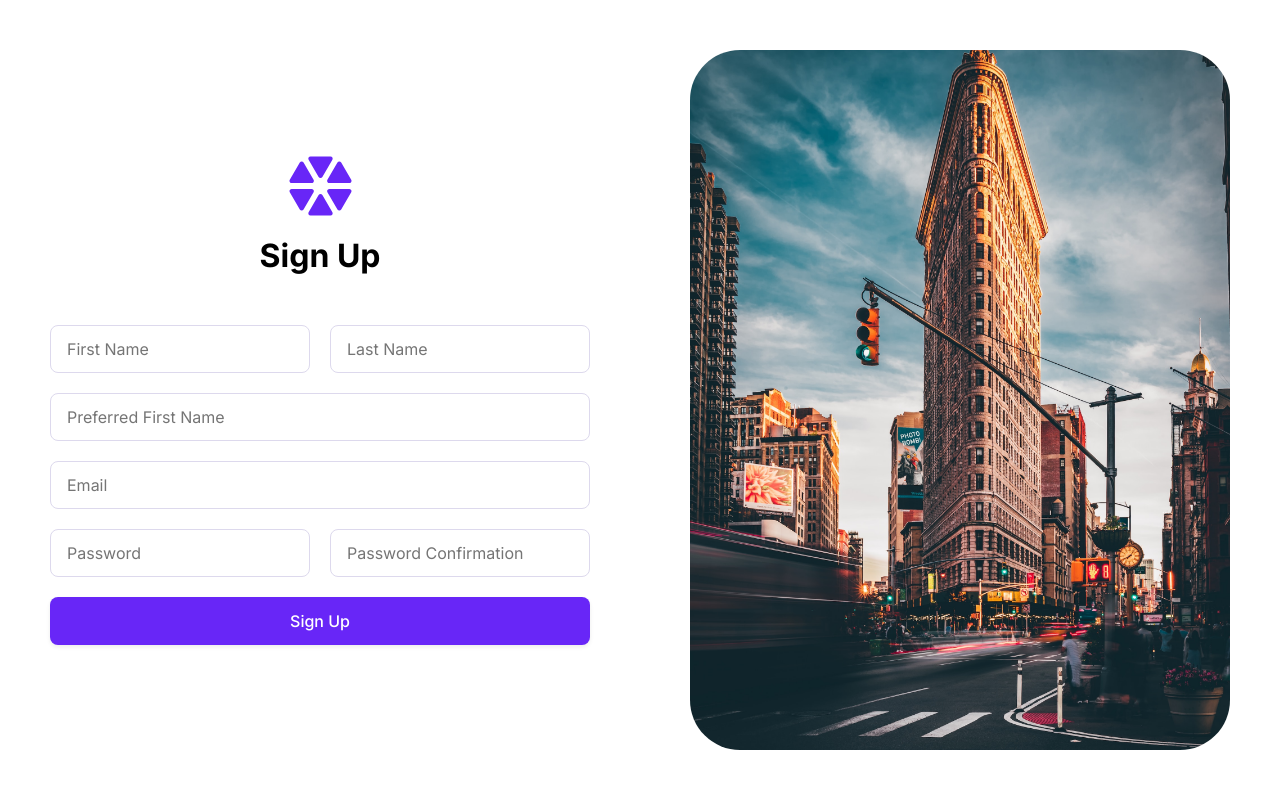
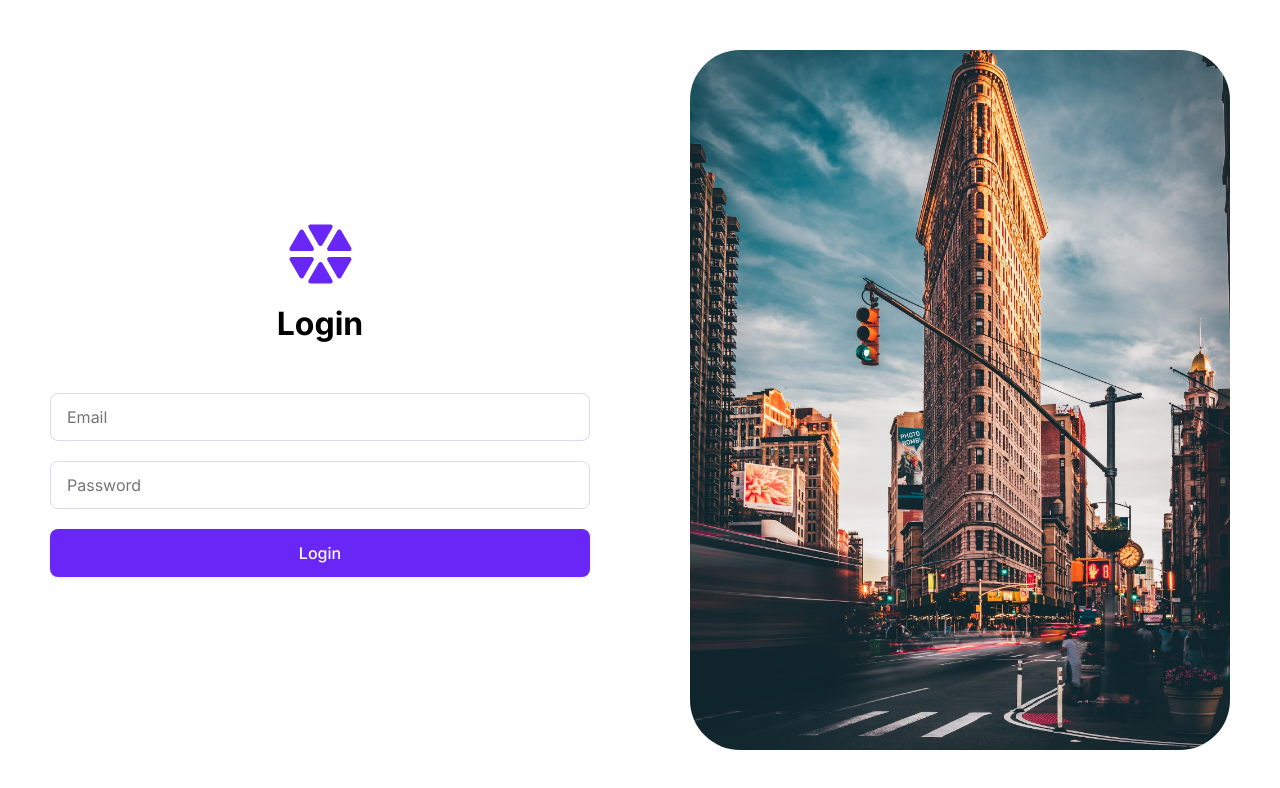
Before and after one commit to kulievtech/projectify-app-ui, a React (Create React App) app: page / in a window 1280 px wide. Shown: the top 788 px of the page. Built offline with nearby package versions, Linux system fonts and the light colour scheme.

Commit message:
Create Login component

```diff
--- a/src/App.tsx
+++ b/src/App.tsx
@@ -1,7 +1,7 @@
-import { Signup } from "./pages";
+import { Login } from "./pages";
 
 const App = () => {
-    return <Signup />;
+    return <Login />;
 };
 
 export { App };
--- /dev/null
+++ b/src/pages/admin-auth/login/Login.css
@@ -0,0 +1,13 @@
+.login {
+    width: 100%;
+
+    display: grid;
+    grid-template-columns: 1fr 1fr;
+    gap: var(--space-20);
+}
+
+.login__email,
+.login__password,
+.login__submit-button {
+    grid-column: 1 / 3;
+}
--- /dev/null
+++ b/src/pages/admin-auth/login/Login.tsx
@@ -0,0 +1,60 @@
+import { useState } from "react";
+import { Button, Input } from "../../../design-system";
+import { AuthWrapper } from "../../components";
+
+import flatIronBuilding from "../../../assets/images/flat-iron-building.jpg";
+
+import "./Login.css";
+
+const Login = () => {
+    const [email, setEmail] = useState<string>("");
+    const [password, setPassword] = useState<string>("");
+
+    const handleOnChangeEmail = (value: string) => {
+        setEmail(value);
+    };
+
+    const handleOnChangePassword = (value: string) => {
+        setPassword(value);
+    };
+
+    const authorizeLogin = (e: React.FormEvent<HTMLFormElement>) => {
+        e.preventDefault();
+        console.log(email, password);
+    };
+
+    return (
+        <AuthWrapper imageUrl={flatIronBuilding} pageTitle="Login">
+            <form className="login" onSubmit={authorizeLogin}>
+                <Input
+                    type="email"
+                    placeholder="Email"
+                    value={email}
+                    onChange={handleOnChangeEmail}
+                    shape="rounded"
+                    size="lg"
+                    className="login__email"
+                />
+                <Input
+                    type="password"
+                    placeholder="Password"
+                    value={password}
+                    onChange={handleOnChangePassword}
+                    shape="rounded"
+                    size="lg"
+                    className="login__password"
+                />
+                <Button
+                    color="primary"
+                    size="lg"
+                    shape="rounded"
+                    className="login__submit-button"
+                >
+                    Login
+                </Button>
+            </form>
+        </AuthWrapper>
+    );
+};
+
+export { Login };
--- a/src/pages/index.ts
+++ b/src/pages/index.ts
@@ -1 +1,2 @@
 export * from "./admin-auth/sign-up/Signup";
+export * from "./admin-auth/login/Login";
```
